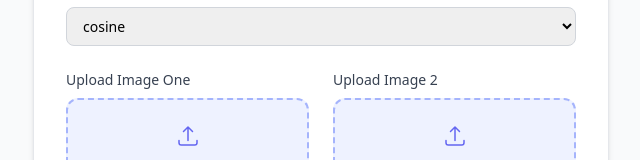
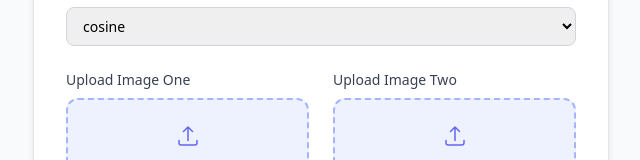
Before and after one commit to ena-sqr/team2-fe, a React (Create React App) app: page / in a window 1280 px wide. Shown: the part 345-505 px from the top of the page, without its empty margins (319-959 px from the left). Built offline with nearby package versions, Linux system fonts and the light colour scheme.

Commit message:
Fix typo

```diff
--- a/src/App.tsx
+++ b/src/App.tsx
@@ -29,7 +29,7 @@ export default function App() {
 
   const IMAGES_INPUT = [
     { label: "Image One", file: imageOne, setFile: setImageOne },
-    { label: "Image 2", file: imageTwo, setFile: setImageTwo },
+    { label: "Image Two", file: imageTwo, setFile: setImageTwo },
   ];
 
   const [matchResult, setMatchResult] = useState<{
```
